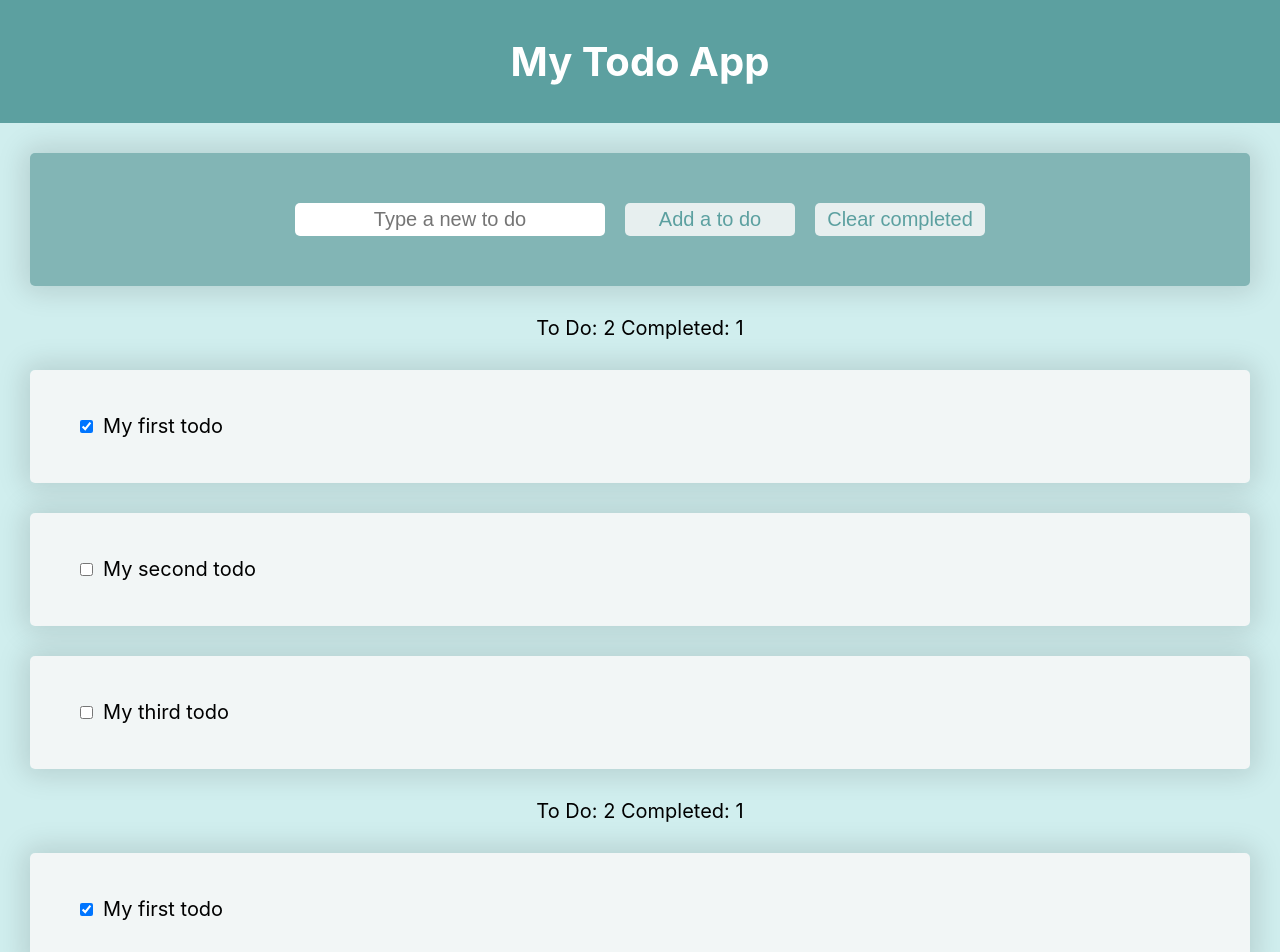
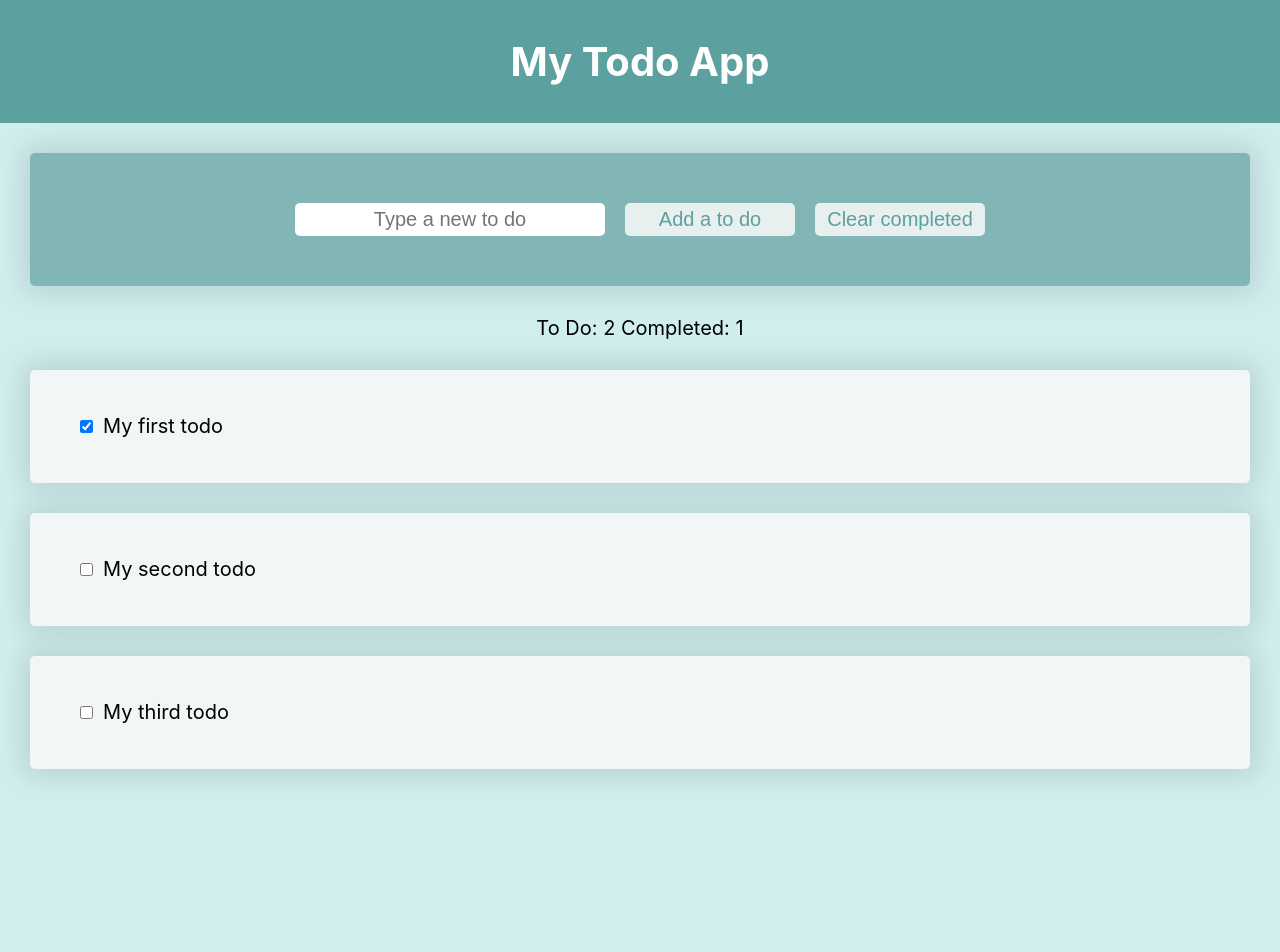
Before and after one commit to MickDellaert/react-intro, a React (Create React App) app: page / in a window 1280 px wide. Shown: the top 952 px of the page. After the commit the page ends 800 px from the top, so only its background shows below. Built offline with nearby package versions, Linux system fonts and the light colour scheme.

Commit message:
removed duplicate todolist

```diff
--- a/src/App.js
+++ b/src/App.js
@@ -33,7 +33,6 @@ const App = () => {
             <div className="content">
                 <ToDoInputComp todos={todos} setTodos={setTodos}/>
                 <ToDoListComp todos={todos} setTodos={setTodos}/>
-                <ToDoListComp todos={todos} setTodos={setTodos}/>
             </div>
 
         </div>
```
